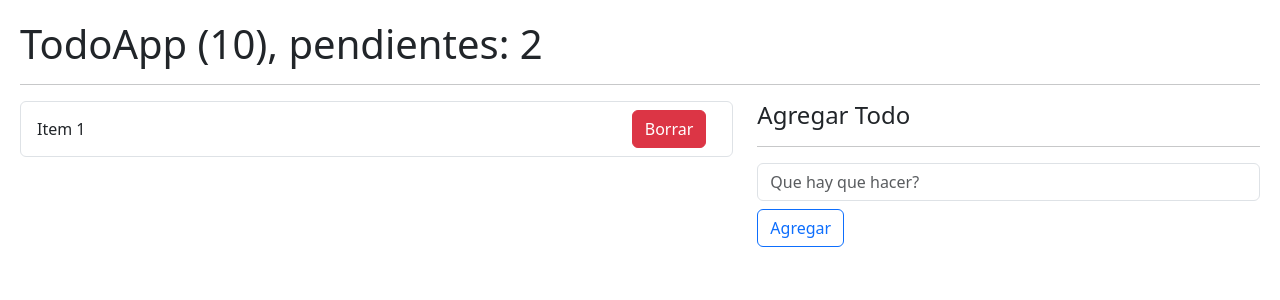
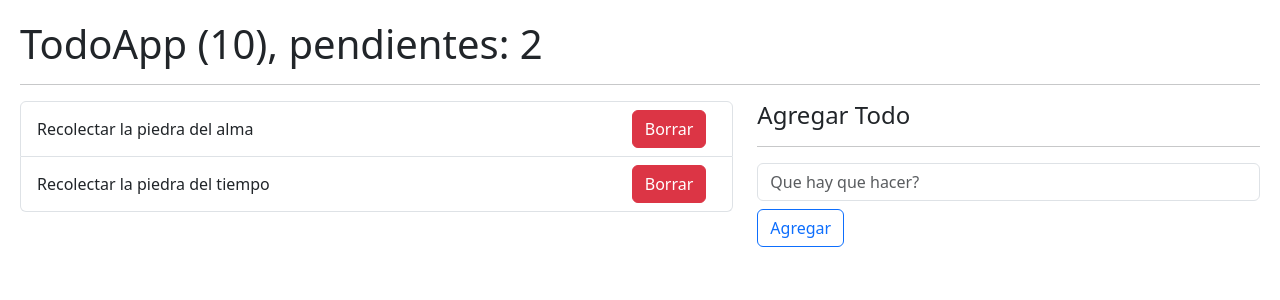
Before and after one commit to dgutierrez21/React-De-cero-a-experto-Hooks-y-MERN-, a React (Vite) app in the folder 05-hooks-app/: page / in a window 1280 px wide. Shown: the top 300 px of the page. Built offline with nearby package versions, Linux system fonts and the light colour scheme.

Commit message:
Tarea -  Crear componentes y emitir eventos

```diff
--- a/05-hooks-app/src/09-useReducer/TodoApp.jsx
+++ b/05-hooks-app/src/09-useReducer/TodoApp.jsx
@@ -1,4 +1,6 @@
 import { useReducer } from "react";
+import { TodoAdd } from "./components/TodoAdd";
+import { TodoList } from "./components/TodoList";
 import { todoReducer } from "./todoReducer";
 
 const initialState = [
@@ -10,10 +12,14 @@ const initialState = [
 
   {
     id: new Date().getTime() * 2,
-    description: "Recolectar la piedra del alma",
+    description: "Recolectar la piedra del tiempo",
     done: false,
   },
 ];
+
+const handleNewTodo = (todo) => {
+  console.log(todo);
+};
 
 export const TodoApp = () => {
   const [todos, dispatch] = useReducer(todoReducer, initialState);
@@ -25,28 +31,13 @@ export const TodoApp = () => {
 
       <div className="row">
         <div className="col-7">
-          <ul className="list-group">
-            <li className="list-group-item d-flex justify-content-between ">
-              <span className="align-self-center">Item 1</span>
-              <button className="btn btn-danger">Borrar</button>
-            </li>
-          </ul>
+          <TodoList todos={todos} />
         </div>
 
         <div className="col-5">
           <h4>Agregar Todo</h4>
           <hr />
-          <form>
-            <input
-              type="text"
-              placeholder="Que hay que hacer?"
-              className="form-control"
-            />
-
-            <button type="submit" className="btn btn-outline-primary mt-2">
-              Agregar
-            </button>
-          </form>
+          <TodoAdd onNewTodo={handleNewTodo} />
         </div>
       </div>
     </>
--- /dev/null
+++ b/05-hooks-app/src/09-useReducer/components/TodoAdd.jsx
@@ -0,0 +1,41 @@
+import { useForm } from "../../hooks";
+
+export const TodoAdd = ({ onNewTodo }) => {
+  const { description, onInputChange, onResetForm } = useForm({
+    description: "",
+  });
+
+  const onFormSubmit = (e) => {
+    e.preventDefault();
+
+    if (description.length < 2) {
+      return;
+    }
+
+    console.log(description.length);
+    const newTodo = {
+      id: new Date().getTime(),
+      done: false,
+      description: description,
+    };
+
+    onNewTodo(newTodo);
+    onResetForm();
+  };
+  return (
+    <form onSubmit={onFormSubmit}>
+      <input
+        type="text"
+        placeholder="Que hay que hacer?"
+        className="form-control"
+        name="description"
+        value={description}
+        onChange={onInputChange}
+      />
+
+      <button type="submit" className="btn btn-outline-primary mt-2">
+        Agregar
+      </button>
+    </form>
+  );
+};
--- /dev/null
+++ b/05-hooks-app/src/09-useReducer/components/TodoItem.jsx
@@ -0,0 +1,8 @@
+export const TodoItem = ({ todo: { description } }) => {
+  return (
+    <li className="list-group-item d-flex justify-content-between ">
+      <span className="align-self-center">{description}</span>
+      <button className="btn btn-danger">Borrar</button>
+    </li>
+  );
+};
--- /dev/null
+++ b/05-hooks-app/src/09-useReducer/components/TodoList.jsx
@@ -0,0 +1,11 @@
+import { TodoItem } from "./TodoItem";
+
+export const TodoList = ({ todos = [] }) => {
+  return (
+    <ul className="list-group">
+      {todos.map((todo) => (
+        <TodoItem key={todo.id} todo={todo} />
+      ))}
+    </ul>
+  );
+};
--- a/05-hooks-app/src/hooks/useForm.js
+++ b/05-hooks-app/src/hooks/useForm.js
@@ -17,6 +17,7 @@ export const useForm = (formInicial = {}) => {
   };
 
   return {
+    ...formState,
     formState,
     onInputChange,
     onResetForm,
```
